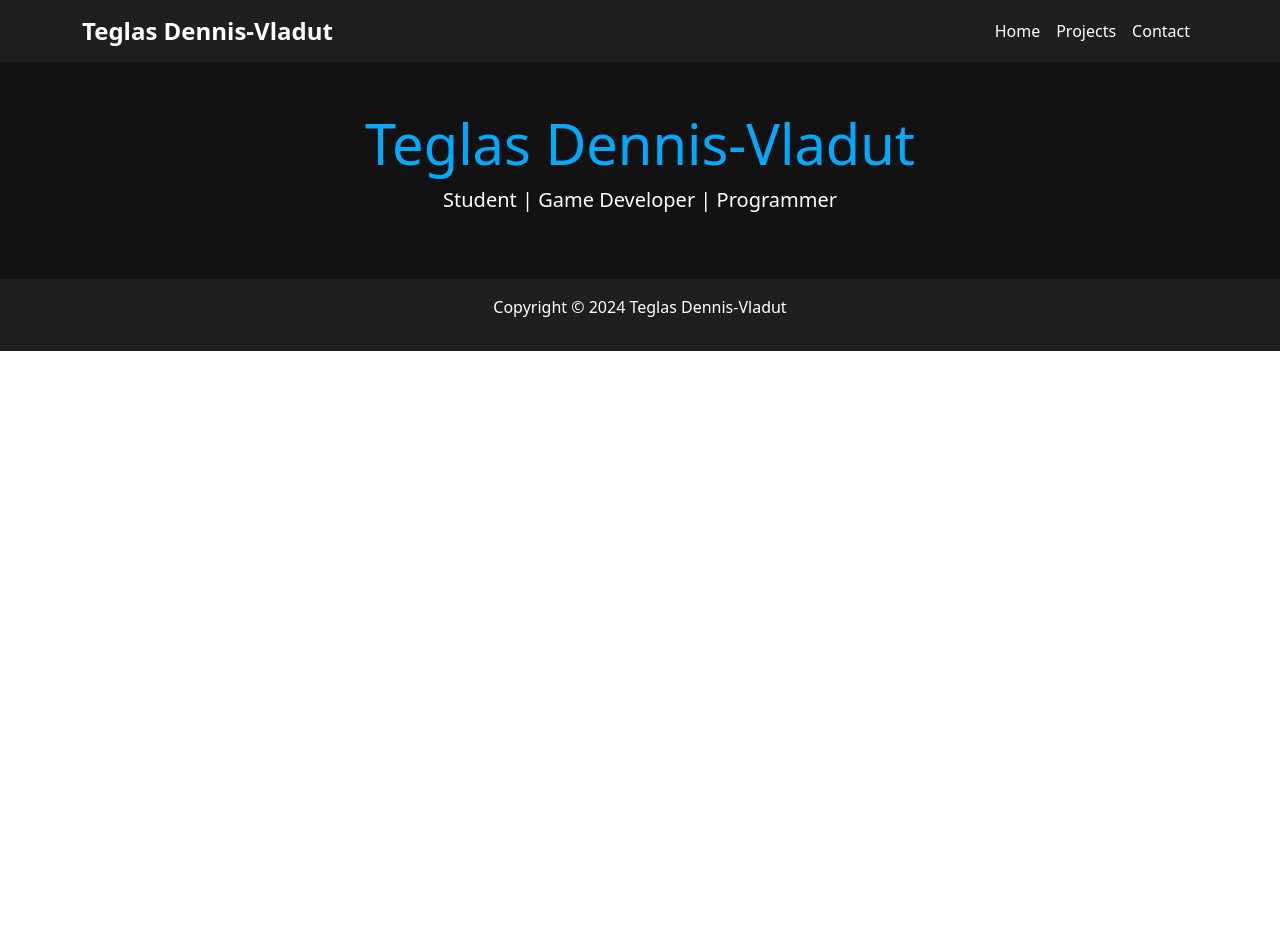
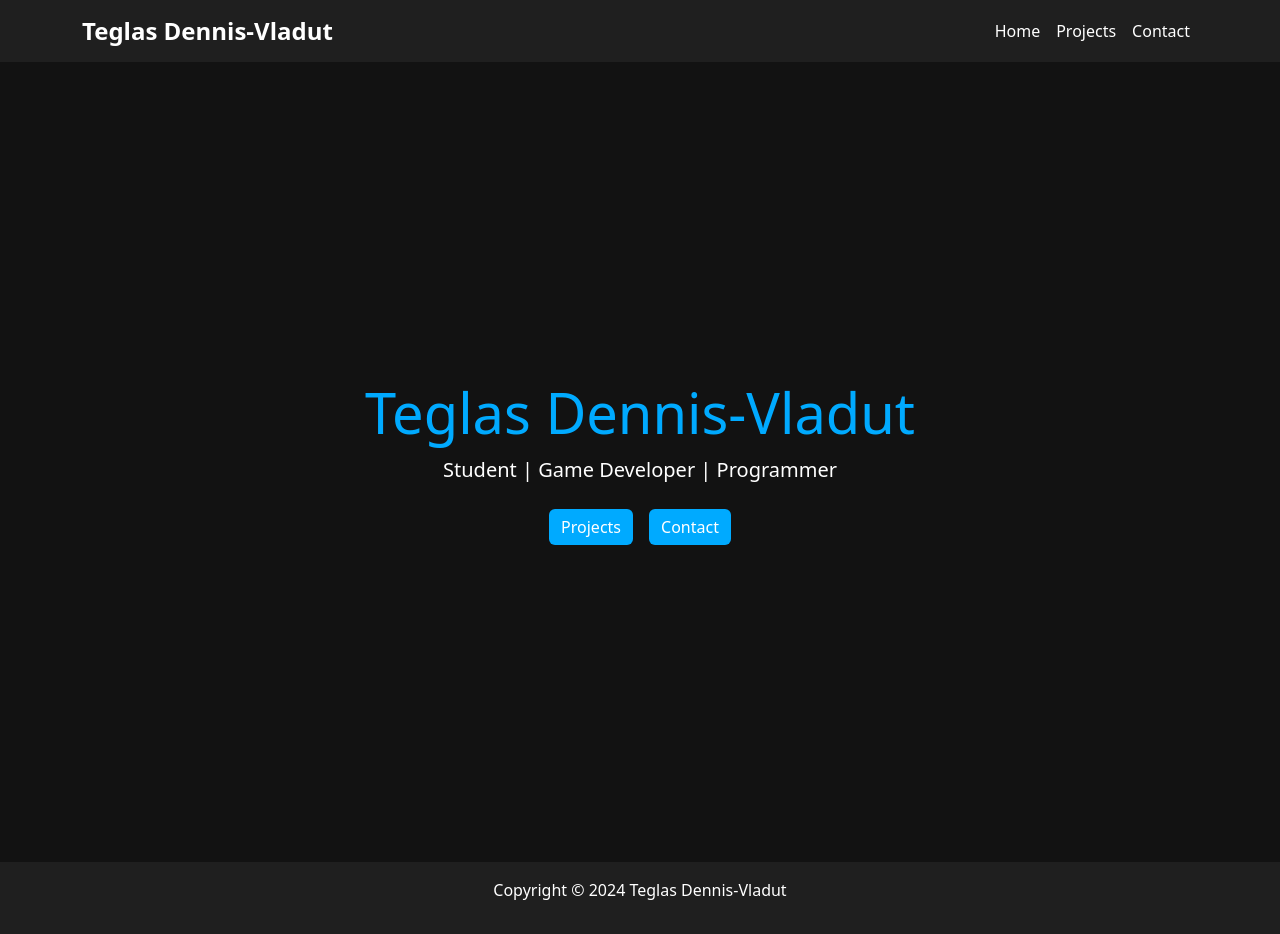
Before and after one commit to tdenniss/portofolio, an Angular app: page / in a window 1280 px wide. Before the commit the page ends 800 px from the top, so only its background shows below. Built offline with nearby package versions, Linux system fonts and the light colour scheme.

Commit message:
feat: tweaks to home and fontawesome

```diff
--- a/src/app/home/home.component.html
+++ b/src/app/home/home.component.html
@@ -5,6 +5,10 @@
         <div class="container">
             <h1 class="display-4 name-title">Teglas Dennis-Vladut</h1>
             <p class="lead">Student | Game Developer | Programmer</p>
+            <div class="mt-4">
+                <a routerLink="/projects" class="btn btn-primary mx-2">Projects</a>
+                <a routerLink="/contact" class="btn btn-primary mx-2">Contact</a>
+            </div>
         </div>
     </section>
 
--- a/src/app/home/home.component.scss
+++ b/src/app/home/home.component.scss
@@ -1,11 +1,20 @@
 body {
     background-color: #121212;
     color: #ffffff;
+    margin: 0;
+    padding: 0;
+    min-height: 100vh;
+}
+
+section {
+    min-height: 100vh;
+    display: flex;
+    align-items: center;
+    justify-content: center;
 }
 
 .name-title {
     color: #00aaff;
-    /* Albastru pentru numele tau */
 }
 
 .section-title {
--- a/src/app/home/home.component.ts
+++ b/src/app/home/home.component.ts
@@ -1,9 +1,10 @@
 import { Component } from '@angular/core';
+import { RouterLink } from '@angular/router';
 
 @Component({
   selector: 'app-home',
   standalone: true,
-  imports: [],
+  imports: [RouterLink],
   templateUrl: './home.component.html',
   styleUrl: './home.component.scss'
 })
--- a/src/index.html
+++ b/src/index.html
@@ -6,6 +6,7 @@
   <base href="/">
   <meta name="viewport" content="width=device-width, initial-scale=1">
   <link rel="icon" type="image/x-icon" href="favicon.ico">
+  <link rel="stylesheet" href="https://cdnjs.cloudflare.com/ajax/libs/font-awesome/6.5.1/css/all.min.css">
 </head>
 <body>
   <app-root></app-root>
```
Also changed, not shown: src/app/app.component.ts (+6 -2 lines).
